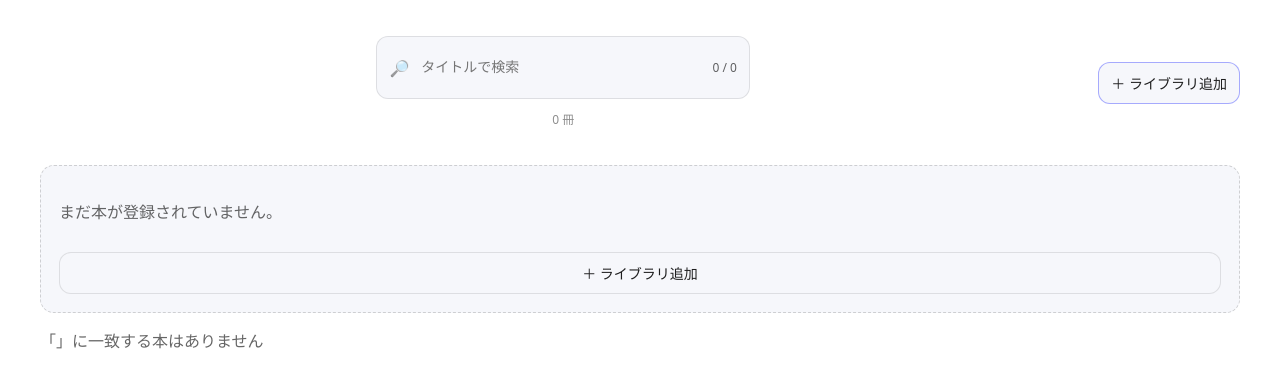
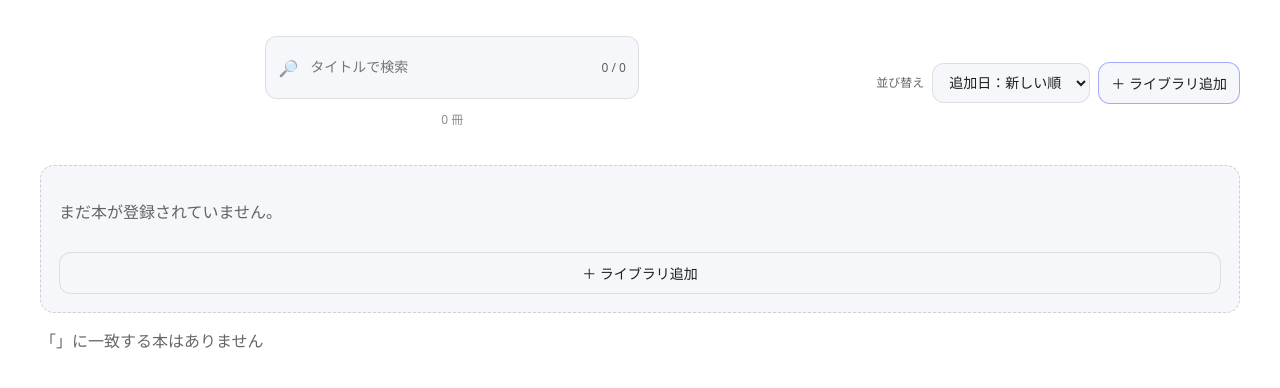
Before and after one commit to peta-skr/book_viewer, a React (Vite) app: page /#/ in a window 1280 px wide. Shown: the top 388 px of the page. Built offline with nearby package versions, Linux system fonts and the light colour scheme.

Commit message:
add sorting by title and created date

```diff
--- a/dist-electron/electron/db.js
+++ b/dist-electron/electron/db.js
@@ -17,7 +17,8 @@ CREATE TABLE IF NOT EXISTS books (
     folder_path TEXT NOT NULL UNIQUE,
     cover_path TEXT NOT NULL,
     page_count INTEGER NOT NULL,
-    last_page_index INTEGER NOT NULL DEFAULT 0
+    last_page_index INTEGER NOT NULL DEFAULT 0,
+    created_at INTEGER NOT NULL DEFAULT (strftime('%s','now') * 1000)
 );
 CREATE TABLE IF NOT EXISTS images (
   id INTEGER PRIMARY KEY,
--- a/electron/db.ts
+++ b/electron/db.ts
@@ -13,7 +13,8 @@ CREATE TABLE IF NOT EXISTS books (
     folder_path TEXT NOT NULL UNIQUE,
     cover_path TEXT NOT NULL,
     page_count INTEGER NOT NULL,
-    last_page_index INTEGER NOT NULL DEFAULT 0
+    last_page_index INTEGER NOT NULL DEFAULT 0,
+    created_at INTEGER NOT NULL DEFAULT (strftime('%s','now') * 1000)
 );
 CREATE TABLE IF NOT EXISTS images (
   id INTEGER PRIMARY KEY,
--- a/src/App.css
+++ b/src/App.css
@@ -717,3 +717,37 @@
     text-align: right;
   }
 }
+
+.librarySort {
+  display: flex;
+  align-items: center;
+  gap: 8px;
+}
+
+.librarySort__label {
+  font-size: 12px;
+  color: var(--muted);
+  white-space: nowrap;
+}
+
+.librarySort__select {
+  border-radius: 12px;
+  border: 1px solid var(--border);
+  background: var(--panel);
+  color: var(--text);
+  padding: 10px 12px;
+  font-size: 14px;
+  outline: none;
+  cursor: pointer;
+  transition: border-color 120ms ease, box-shadow 120ms ease;
+}
+
+.librarySort__select:hover {
+  border-color: var(--border-strong);
+  box-shadow: var(--shadow);
+}
+
+.librarySort__select:focus {
+  border-color: var(--border-strong);
+  box-shadow: var(--shadow);
+}
--- /dev/null
+++ b/src/components/LibrarySortControl.tsx
@@ -0,0 +1,26 @@
+import type { LibrarySortValue } from "../../types/book";
+
+type Props = {
+  value: LibrarySortValue;
+  onChange: (next: LibrarySortValue) => void;
+};
+
+export function LibrarySortControl({ value, onChange }: Props) {
+  return (
+    <div className="librarySort">
+      <span className="librarySort__label">並び替え</span>
+
+      <select
+        className="librarySort__select"
+        value={value}
+        onChange={(e) => onChange(e.target.value as LibrarySortValue)}
+        aria-label="並び替え"
+      >
+        <option value="created_desc">追加日：新しい順</option>
+        <option value="created_asc">追加日：古い順</option>
+        <option value="title_asc">タイトル：昇順</option>
+        <option value="title_desc">タイトル：降順</option>
+      </select>
+    </div>
+  );
+}
--- a/src/screens/Library.tsx
+++ b/src/screens/Library.tsx
@@ -1,9 +1,10 @@
 import { useEffect, useMemo, useState } from "react";
 import { useNavigate } from "react-router-dom";
-import type { BookInfo, LibraryInfo } from "../../types/book";
+import type { BookInfo, LibraryInfo, LibrarySortValue } from "../../types/book";
 import { BookList } from "../components/BookList";
 import toast from "react-hot-toast";
 import { LibrarySearchBar } from "../components/SearchBar";
+import { LibrarySortControl } from "../components/LibrarySortControl";
 
 export default function Library() {
   const nav = useNavigate();
@@ -23,6 +24,9 @@ export default function Library() {
   const [renameTitle, setRenameTitle] = useState("");
 
   const [deleteTarget, setDeleteTarget] = useState<BookInfo | null>(null);
+
+  // ソート
+  const [sort, setSort] = useState<LibrarySortValue>("created_desc");
 
   // 検索
   const [search, setSearch] = useState("");
@@ -168,6 +172,28 @@ export default function Library() {
     return bookList.filter((b) => b.title?.toLowerCase().includes(q));
   }, [bookList, search]);
 
+  const sortedBooks = useMemo(() => {
+    const list = [...filteredBooks];
+    console.log(list);
+
+    switch (sort) {
+      case "title_asc":
+        return list.sort((a, b) =>
+          (a.title ?? "").localeCompare(b.title ?? "")
+        );
+      case "title_desc":
+        return list.sort((a, b) =>
+          (b.title ?? "").localeCompare(a.title ?? "")
+        );
+      case "created_asc":
+        return list.sort((a, b) => a.createdAt - b.createdAt);
+      case "created_desc":
+        return list.sort((a, b) => b.createdAt - a.createdAt);
+      default:
+        return list;
+    }
+  }, [filteredBooks, sort]);
+
   return (
     <div className="library">
       <header className="library__header">
@@ -182,6 +208,7 @@ export default function Library() {
           <div className="library__subtitle">{bookCountText}</div>
         </div>
         <div className="library__headerRight">
+          <LibrarySortControl value={sort} onChange={setSort} />
           <button className="btn btn--primary" onClick={openAddModal}>
             ＋ ライブラリ追加
           </button>
@@ -206,7 +233,7 @@ export default function Library() {
 
         {!loading && bookList.length > 0 && (
           <BookList
-            books={filteredBooks}
+            books={sortedBooks}
             onClickBook={handleClickBook}
             onRenameBook={(b: BookInfo) => {
               setRenameTarget(b);
```
Also changed, not shown: dist-electron/electron/importer.js (+5 -4 lines), electron/importer.ts (+6 -4 lines), types/book.ts (+7 -0 lines).
